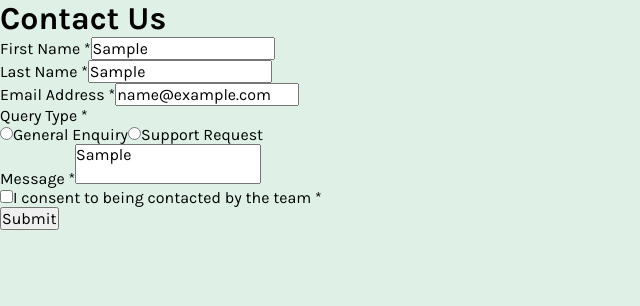
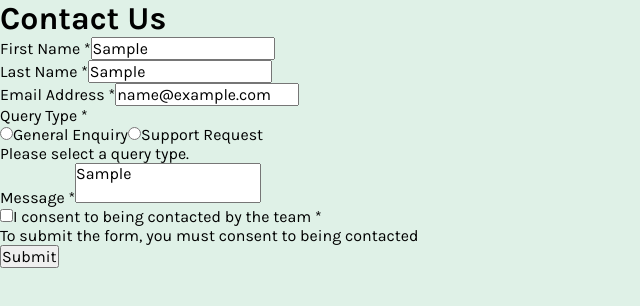
Before and after one commit to hectorlil48/frontendMentor-contact-form, a React (Vite) app: page / in a window 1280 px wide. Both pictures are taken after typing "Sample", "Sample", "name@example.com", "Sample" into the empty fields and a click on the button "Submit". Shown: the top 306 px of the page, without its empty margins (0-640 px from the left). Built offline with nearby package versions, Linux system fonts and the light colour scheme.

Commit message:
Added the error messages under all the inputs.

```diff
--- a/src/components/ContactForm.tsx
+++ b/src/components/ContactForm.tsx
@@ -100,6 +100,11 @@ function ContactForm() {
             name="firstName"
             onChange={handleChange}
           />
+          {errors.firstName && (
+            <p className="form__error" role="alert">
+              {errors.firstName}
+            </p>
+          )}
         </div>
 
         <div className="form__group">
@@ -112,6 +117,11 @@ function ContactForm() {
             name="lastName"
             onChange={handleChange}
           />
+          {errors.lastName && (
+            <p className="form__error" role="alert">
+              {errors.lastName}
+            </p>
+          )}
         </div>
       </div>
 
@@ -119,7 +129,12 @@ function ContactForm() {
         <label htmlFor="email">
           Email Address <span aria-hidden="true">*</span>
         </label>
-        <input type="email" id="email" name="email" onChange={handleChange} />
+        <input type="text" id="email" name="email" onChange={handleChange} />
+        {errors.email && (
+          <p className="form__error" role="alert">
+            {errors.email}
+          </p>
+        )}
       </div>
 
       <fieldset>
@@ -146,6 +161,11 @@ function ContactForm() {
             Support Request
           </label>
         </div>
+        {errors.queryType && (
+          <p className="form__error" role="alert">
+            {errors.queryType}
+          </p>
+        )}
       </fieldset>
 
       <div className="form__group">
@@ -157,6 +177,11 @@ function ContactForm() {
           name="message"
           onChange={handleChange}
         ></textarea>
+        {errors.message && (
+          <p className="form__error" role="alert">
+            {errors.message}
+          </p>
+        )}
       </div>
 
       <div className="form__group">
@@ -170,6 +195,11 @@ function ContactForm() {
           I consent to being contacted by the team{" "}
           <span aria-hidden="true">*</span>
         </label>
+        {errors.consent && (
+          <p className="form__error" role="alert">
+            {errors.consent}
+          </p>
+        )}
       </div>
 
       <button type="submit">Submit</button>
```
